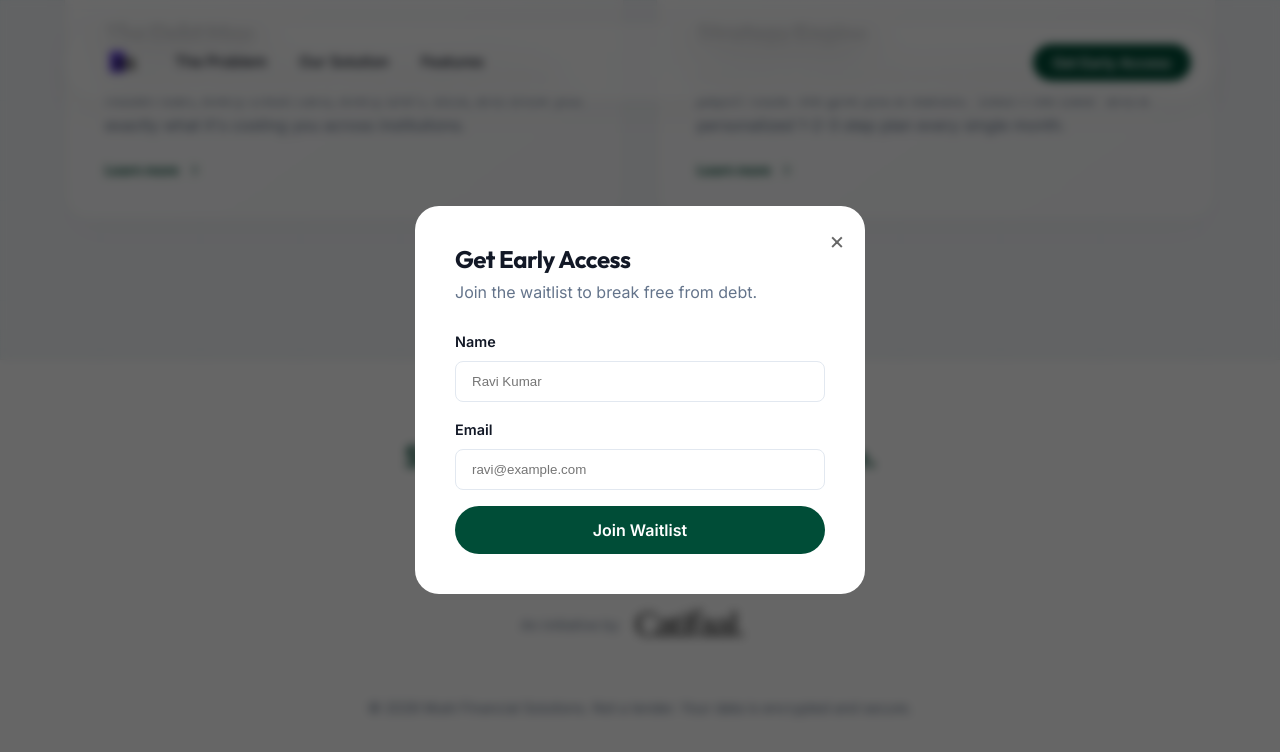
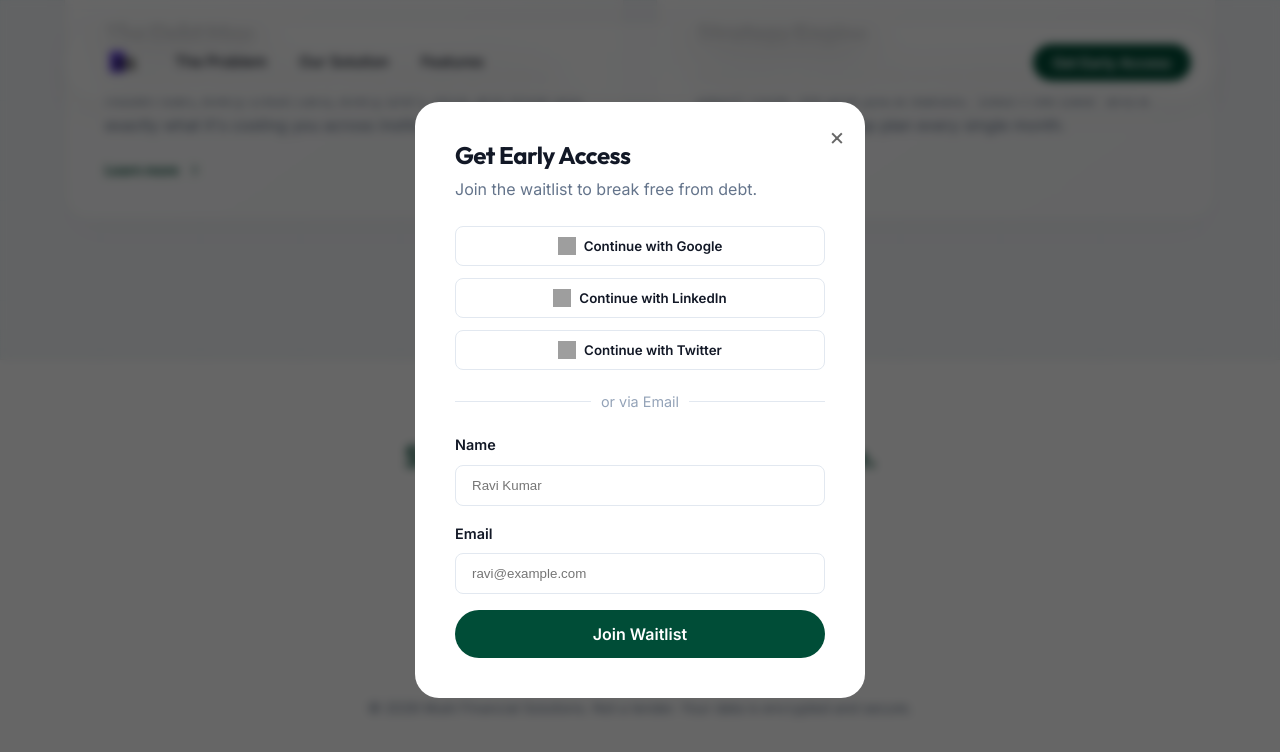
Before and after one commit to akshaymayya/mukt, a React (Vite) app in the folder mukt-landing/: page / in a window 1280 px wide. Both pictures are taken after a click on the button "Join the waitlist today". Shown: the part 5445-6197 px from the top of the page. Built offline with nearby package versions, Linux system fonts and the light colour scheme; no server answers; grey boxes are pictures that could not be loaded.

Commit message:
fix(auth): update Auth0 redirect logic to solve popup blocked issue

```diff
--- a/mukt-landing/package.json
+++ b/mukt-landing/package.json
@@ -10,6 +10,7 @@
     "preview": "vite preview"
   },
   "dependencies": {
+    "@auth0/auth0-react": "^2.15.0",
     "convex": "^1.32.0",
     "framer-motion": "^12.34.4",
     "lucide-react": "^0.576.0",
--- a/mukt-landing/src/App.jsx
+++ b/mukt-landing/src/App.jsx
@@ -1,4 +1,4 @@
-import React, { useRef, useState } from 'react';
+import React, { useRef, useState, useEffect } from 'react';
 import { motion, useScroll, useTransform, useSpring } from 'framer-motion';
 import { ArrowRight, ShieldAlert, PiggyBank, Target, ChevronRight, Download, Link, Compass, CheckCircle2 } from 'lucide-react';
 import logo from './assets/logo.png';
@@ -6,6 +6,7 @@ import catifaalLogo from './assets/catifaal.png';
 
 import { useMutation } from "convex/react";
 import { api } from "../convex/_generated/api";
+import { useAuth0 } from "@auth0/auth0-react";
 
 export default function App() {
   const [showWaitlist, setShowWaitlist] = useState(false);
@@ -15,6 +16,36 @@ export default function App() {
   const [loading, setLoading] = useState(false);
 
   const joinWaitlist = useMutation(api.waitlist.joinWaitlist);
+  const { loginWithRedirect, user, isAuthenticated } = useAuth0();
+
+  useEffect(() => {
+    if (isAuthenticated && user) {
+      const shouldAutoJoin = localStorage.getItem('autoJoinWaitlist') === 'true';
+      if (showWaitlist || shouldAutoJoin) {
+        const autoJoin = async () => {
+          setLoading(true);
+          if (shouldAutoJoin) setShowWaitlist(true); // Open popup automatically when they return
+
+          try {
+            const response = await joinWaitlist({ name: user.name || "User", email: user.email });
+            setStatus({
+              message: response.message || "Successfully joined waitlist!",
+              error: !response.success
+            });
+            if (response.success) {
+              localStorage.removeItem('autoJoinWaitlist');
+              setTimeout(() => setShowWaitlist(false), 2000);
+            }
+          } catch (err) {
+            setStatus({ message: "Something went wrong. Try again.", error: true });
+          } finally {
+            setLoading(false);
+          }
+        };
+        autoJoin();
+      }
+    }
+  }, [isAuthenticated, user, showWaitlist, joinWaitlist]);
 
   const handleSubmit = async (e) => {
     e.preventDefault();
@@ -39,6 +70,21 @@ export default function App() {
     }
   };
 
+  const handleSocialLogin = async (connection) => {
+    localStorage.setItem('autoJoinWaitlist', 'true');
+    setLoading(true);
+    setStatus({ message: "Redirecting...", error: false });
+    try {
+      await loginWithRedirect({
+        authorizationParams: { connection }
+      });
+    } catch (err) {
+      console.error("Auth0 redirect failed", err);
+      setStatus({ message: "Login failed. You can try again.", error: true });
+      setLoading(false);
+    }
+  };
+
   return (
     <>
       <div className="bg-grid"></div>
@@ -50,6 +96,27 @@ export default function App() {
             <button onClick={() => setShowWaitlist(false)} style={{ position: 'absolute', top: '20px', right: '20px', fontSize: '1.5rem', color: '#666' }}>&times;</button>
             <h2 className="text-2xl font-bold mb-2">Get Early Access</h2>
             <p className="text-text-secondary mb-6">Join the waitlist to break free from debt.</p>
+
+            <div style={{ display: 'flex', flexDirection: 'column', gap: '12px', marginBottom: '20px' }}>
+              <button type="button" disabled={loading} onClick={() => handleSocialLogin('google-oauth2')} style={{ display: 'flex', alignItems: 'center', justifyContent: 'center', gap: '8px', width: '100%', padding: '10px', borderRadius: '8px', border: '1px solid #e2e8f0', background: '#fff', fontWeight: 600, cursor: 'pointer' }}>
+                <img src="https://www.svgrepo.com/show/475656/google-color.svg" alt="Google" style={{ width: 18, height: 18 }} />
+                Continue with Google
+              </button>
+              <button type="button" disabled={loading} onClick={() => handleSocialLogin('linkedin')} style={{ display: 'flex', alignItems: 'center', justifyContent: 'center', gap: '8px', width: '100%', padding: '10px', borderRadius: '8px', border: '1px solid #e2e8f0', background: '#fff', fontWeight: 600, cursor: 'pointer' }}>
+                <img src="https://www.svgrepo.com/show/448234/linkedin.svg" alt="LinkedIn" style={{ width: 18, height: 18 }} />
+                Continue with LinkedIn
+              </button>
+              <button type="button" disabled={loading} onClick={() => handleSocialLogin('twitter')} style={{ display: 'flex', alignItems: 'center', justifyContent: 'center', gap: '8px', width: '100%', padding: '10px', borderRadius: '8px', border: '1px solid #e2e8f0', background: '#fff', fontWeight: 600, cursor: 'pointer' }}>
+                <img src="https://www.svgrepo.com/show/513008/twitter-154.svg" alt="Twitter" style={{ width: 18, height: 18 }} />
+                Continue with Twitter
+              </button>
+            </div>
+
+            <div style={{ display: 'flex', alignItems: 'center', margin: '20px 0', color: '#94a3b8', fontSize: '0.9rem' }}>
+              <div style={{ flex: 1, height: '1px', background: '#e2e8f0' }}></div>
+              <span style={{ margin: '0 10px' }}>or via Email</span>
+              <div style={{ flex: 1, height: '1px', background: '#e2e8f0' }}></div>
+            </div>
 
             <form onSubmit={handleSubmit} style={{ display: 'flex', flexDirection: 'column', gap: '16px' }}>
               <div>
@@ -146,7 +213,7 @@ function HeroSection({ onWaitlist }) {
           <button onClick={onWaitlist} className="btn btn-primary">
             Get Early Access
           </button>
-          <a href="http://localhost:5173" className="btn btn-outline">
+          <a href={import.meta.env.VITE_DASHBOARD_URL || "http://localhost:5173"} className="btn btn-outline">
             See how it works
           </a>
         </div>
--- a/mukt-landing/src/main.jsx
+++ b/mukt-landing/src/main.jsx
@@ -1,15 +1,26 @@
 import { StrictMode } from 'react'
 import { createRoot } from 'react-dom/client'
 import { ConvexProvider, ConvexReactClient } from "convex/react";
+import { Auth0Provider } from '@auth0/auth0-react';
 import './index.css'
 import App from './App.jsx'
 
 const convex = new ConvexReactClient(import.meta.env.VITE_CONVEX_URL);
+const auth0Domain = import.meta.env.VITE_AUTH0_DOMAIN || "your-auth0-domain";
+const auth0ClientId = import.meta.env.VITE_AUTH0_CLIENT_ID || "your-auth0-client-id";
 
 createRoot(document.getElementById('root')).render(
   <StrictMode>
-    <ConvexProvider client={convex}>
-      <App />
-    </ConvexProvider>
+    <Auth0Provider
+      domain={auth0Domain}
+      clientId={auth0ClientId}
+      authorizationParams={{
+        redirect_uri: window.location.origin
+      }}
+    >
+      <ConvexProvider client={convex}>
+        <App />
+      </ConvexProvider>
+    </Auth0Provider>
   </StrictMode>,
 )
```
Also changed, not shown: 1 other file (tests, documents, lock files or other folders).
